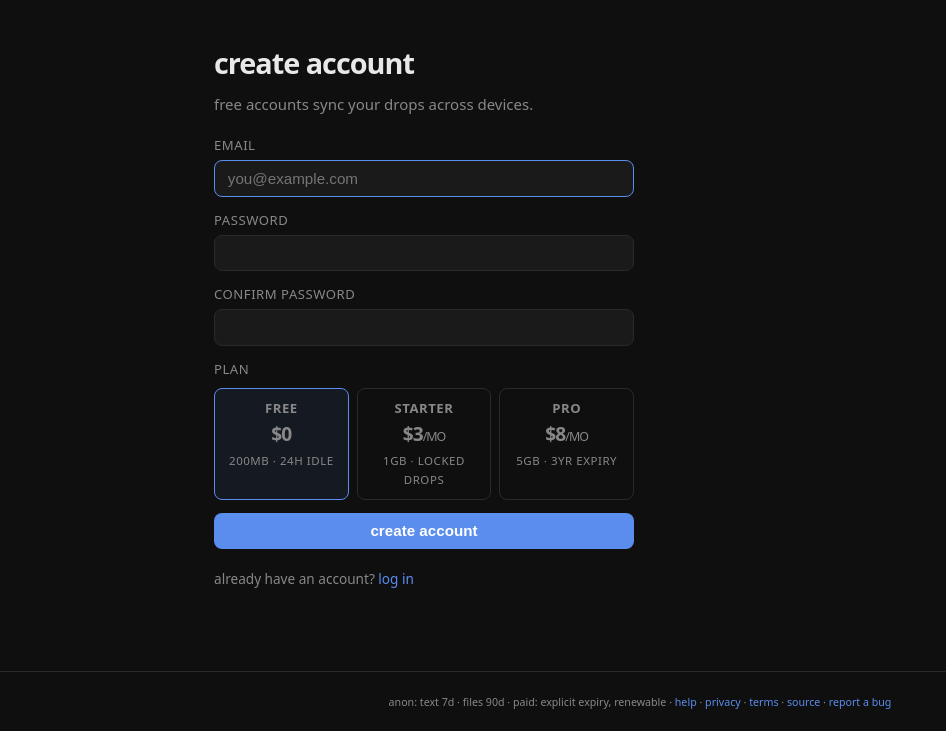
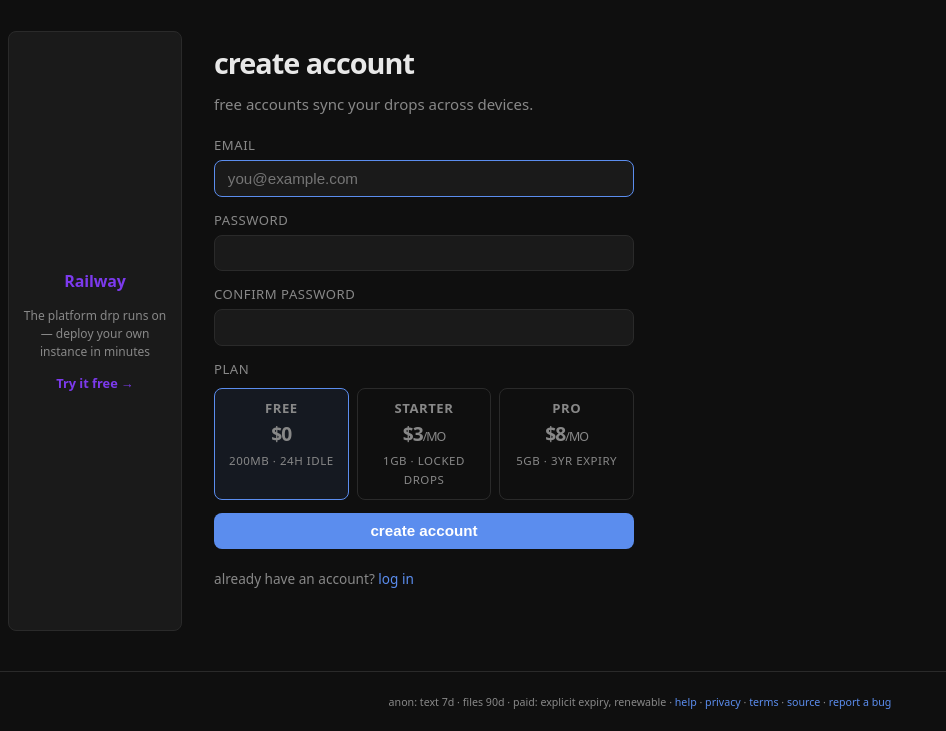
Before and after one commit to Vic-Nas/drp, a Django app: page /auth/register/ in a window 1280 px wide. Shown: the part 69-800 px from the top of the page, without its empty margins (0-946 px from the left). Run offline with Django 5.2, Linux system fonts and the light colour scheme.

Commit message:
Optimizing ads placement

```diff
--- a/project/static/css/ads.css
+++ b/project/static/css/ads.css
@@ -1,54 +1,54 @@
 /* ── Ad rail ─────────────────────────────────────────────────────────────────
-   Standard 300×600 Half Page in the left gutter beside the 900px main.
-   Only visible at 1560px+ where there's enough room.
-   No layout shift on narrower viewports — display:none collapses it entirely.
+   Responsive left-rail ad in the gutter beside the 900px main column.
+   - Fluid width: fills available gutter space up to 300px max
+   - Fixed height: 600px (standard Half Page)
+   - Hidden only on mobile where there's no gutter at all (< 1000px)
    ────────────────────────────────────────────────────────────────────────── */
 
-/* Remove the old adbar strip between header and main */
+/* Remove the old adbar strip */
 .ad-slot--adbar {
   display: none;
 }
 
 /* ── Rail wrapper ── */
 .ad-rail {
-  display: none; /* hidden by default; shown only at wide viewports below */
+  display: none; /* hidden on mobile, shown below */
   position: fixed;
-  /* Center vertically in viewport */
   top: 50%;
   transform: translateY(-50%);
-  /* Center within the left gutter.
-     Gutter width = (100vw - 900px) / 2
-     Rail width   = 300px
-     Centered left offset = gutter/2 - rail/2
-                          = (100vw - 900px) / 4 - 150px           */
-  left: calc((100vw - 900px) / 4 - 150px);
-  width: 300px;
+  /* Sit in the left gutter with a small margin from the main column edge */
+  left: 8px;
+  /* Fill the gutter up to 300px.
+     Right edge must not overlap main: main left edge = (100vw - 900px) / 2
+     So max right = that edge - 8px gap
+     width = min(300px, (100vw - 900px) / 2 - 16px)               */
+  width: min(300px, calc((100vw - 900px) / 2 - 16px));
+  height: 600px;
   z-index: 50;
 }
 
-/* Only show when gutter is wide enough:
-   900px main + 2×(300px rail + 20px gap) = 1540px minimum.
-   1560px gives ~10px breathing room each side. */
-@media (min-width: 1560px) {
+/* Show whenever there's meaningful gutter space (roughly 1000px+) */
+@media (min-width: 1000px) {
   .ad-rail {
     display: block;
   }
 }
 
-/* ── Railway referral — rail layout ── */
+/* ── Railway referral — fills the rail fully ── */
 .ad-rail .ad-railway {
   display: flex;
   flex-direction: column;
   align-items: center;
   justify-content: center;
   gap: .75rem;
-  width: 300px;
-  height: 600px;
+  width: 100%;
+  height: 100%;
   border: 1px solid var(--border);
   border-radius: var(--radius);
   background: var(--surface);
   text-decoration: none;
   text-align: center;
+  padding: 1rem .5rem;
   transition: border-color .15s, background .15s;
 }
 .ad-rail .ad-railway:hover {
@@ -58,28 +58,36 @@
 }
 
 .ad-railway__logo {
-  font-size: 1.1rem;
+  font-size: 1rem;
   font-weight: 800;
   color: #7c3aed;
   letter-spacing: -.01em;
 }
 
 .ad-railway__tagline {
-  font-size: .82rem;
+  font-size: .75rem;
   color: var(--muted);
   line-height: 1.5;
-  max-width: 200px;
 }
 
 .ad-railway__cta {
-  font-size: .85rem;
+  font-size: .8rem;
   font-weight: 600;
   color: #7c3aed;
 }
 
-/* ── AdSense — standard 300×600 Half Page (fixed, not responsive) ── */
+/* ── AdSense — fixed 300×600, centered in the fluid rail ── */
+.ad-rail .ad-adsense-wrap {
+  display: flex;
+  align-items: center;
+  justify-content: center;
+  width: 100%;
+  height: 100%;
+  overflow: hidden;
+}
 .ad-rail .ad-adsense {
   display: block;
   width: 300px;
   height: 600px;
+  flex-shrink: 0;
 }
--- a/project/templates/ads/slot.html
+++ b/project/templates/ads/slot.html
@@ -1,25 +1,23 @@
 {% comment %}
-ads/slot.html — sticky left-rail ad unit. Standard 300×600 Half Page.
+ads/slot.html — responsive left-rail ad.
 
-Only visible at 1560px+ (wide enough to have gutter beside the 900px main).
-No layout shift on smaller screens — the rail is position:fixed and display:none
-below the breakpoint.
+Rail width is fluid (fills gutter up to 300px), height fixed at 600px.
+Hidden below 1000px (phones/small tablets) where there's no gutter.
 
 Behaviour:
-  ADSENSE_CLIENT unset  → Railway referral card (300×600)
-  ADSENSE_CLIENT set    → AdSense 300×600 Half Page (fixed size)
-
-AdSense setup: create a "300×600 Half Page" ad unit in your AdSense
-dashboard and set ADSENSE_SLOT to that unit's slot ID.
+  ADSENSE_CLIENT unset  → Railway referral card (fluid)
+  ADSENSE_CLIENT set    → AdSense 300×600 centered inside the fluid rail
 {% endcomment %}
 {% if adsense_client %}
 <div class="ad-rail">
+  <div class="ad-adsense-wrap">
     <ins class="adsbygoogle ad-adsense"
          style="display:block;width:300px;height:600px"
          data-ad-client="{{ adsense_client }}"
          data-ad-slot="{{ adsense_slot|default:'' }}"
          data-ad-format="fixed"></ins>
     <script>(adsbygoogle = window.adsbygoogle || []).push({});</script>
+  </div>
 </div>
 {% else %}
 <div class="ad-rail">
```
Lines whose indentation alone changed are shown as unchanged.
